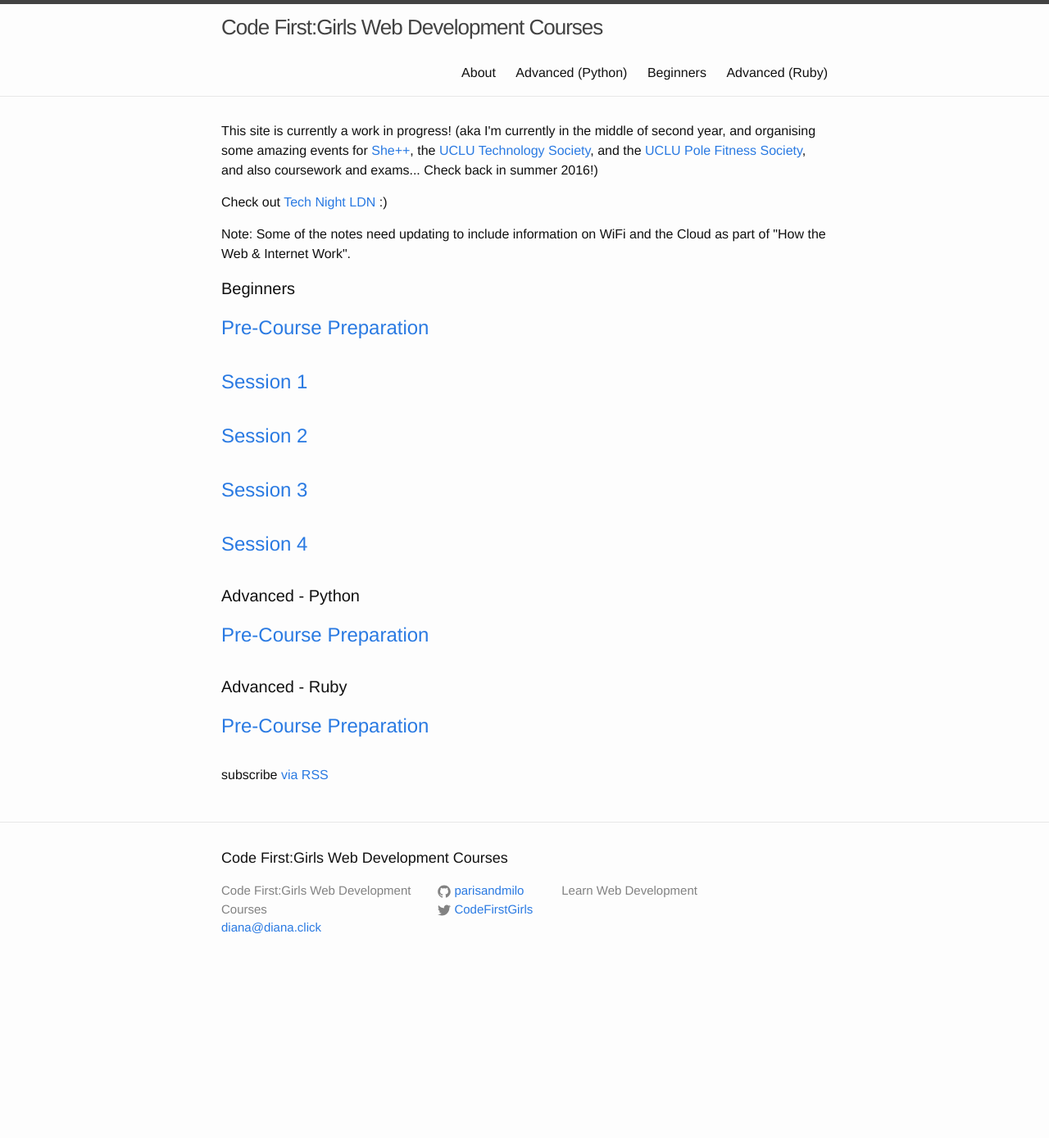
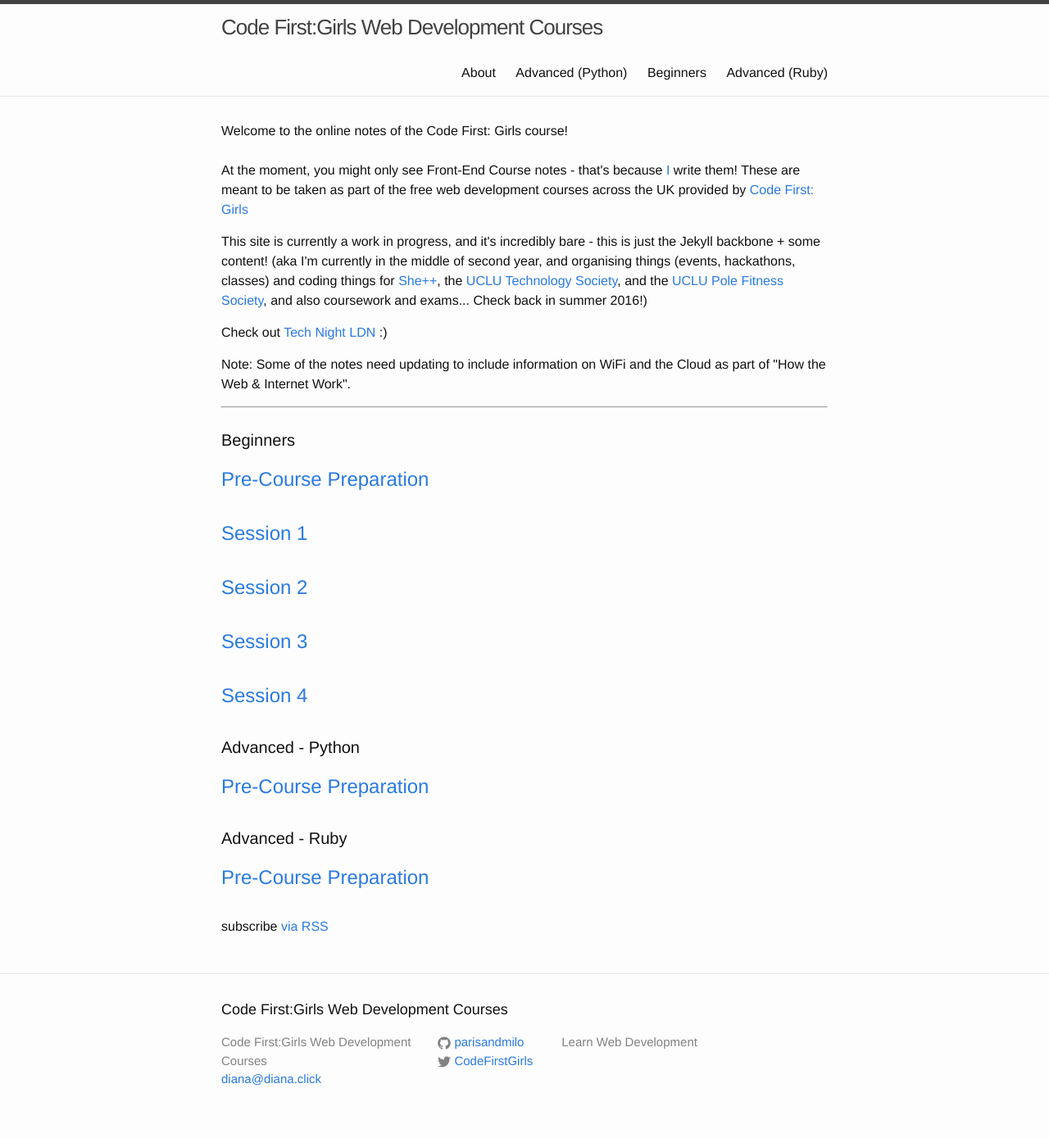
Before and after one commit to CodeFirstGirls/beginners, a Jekyll site: the page built from index.html, in a window 1280 px wide. Shown: the whole page at 82% size. Built offline with Jekyll 4.4.1, drawn with Linux system fonts in a browser that asks for light colours; before the commit the page ends 1204 px from its top, so only the background shows below that.

Commit message:
BRB note

```diff
--- a/index.html
+++ b/index.html
@@ -4,9 +4,13 @@
 
 <div class="home">
 
-    <p>This site is currently a work in progress! (aka I'm currently in the middle of second year, and organising some amazing events for <a href="http://www.sheplusplus.org/ambassadors/#team" target="_blank">She++</a>, the <a href="http://uclutech.com" target="_blank">UCLU Technology Society</a>, and the <a href="http://uclupole.weebly.com" target="_blank">UCLU Pole Fitness Society</a>, and also coursework and exams... Check back in summer 2016!)</p>
+    <p>Welcome to the online notes of the Code First: Girls course! <br><br>At the moment, you might only see Front-End Course notes - that's because <a href="http://diana.click">I</a> write them! These are meant to be taken as part of the free web development courses across the UK provided by <a href="http://www.codefirstgirls.org.uk" target="_blank">Code First: Girls</a></p>
+    <p></p>
+    <p>This site is currently a work in progress, and it's incredibly bare - this is just the Jekyll backbone + some content! (aka I'm currently in the middle of second year, and organising things (events, hackathons, classes) and coding things for <a href="http://www.sheplusplus.org/ambassadors/#team" target="_blank">She++</a>, the <a href="http://uclutech.com" target="_blank">UCLU Technology Society</a>, and the <a href="http://uclupole.weebly.com" target="_blank">UCLU Pole Fitness Society</a>, and also coursework and exams... Check back in summer 2016!)</p>
     <p>Check out <a href="http://technight.london" target="_blank">Tech Night LDN</a> :)</p>
     <p>Note: Some of the notes need updating to include information on WiFi and the Cloud as part of "How the Web &amp; Internet Work".</p>
+
+<hr><br>
 
   <h1 class="page-heading">Beginners</h1>
 
```
